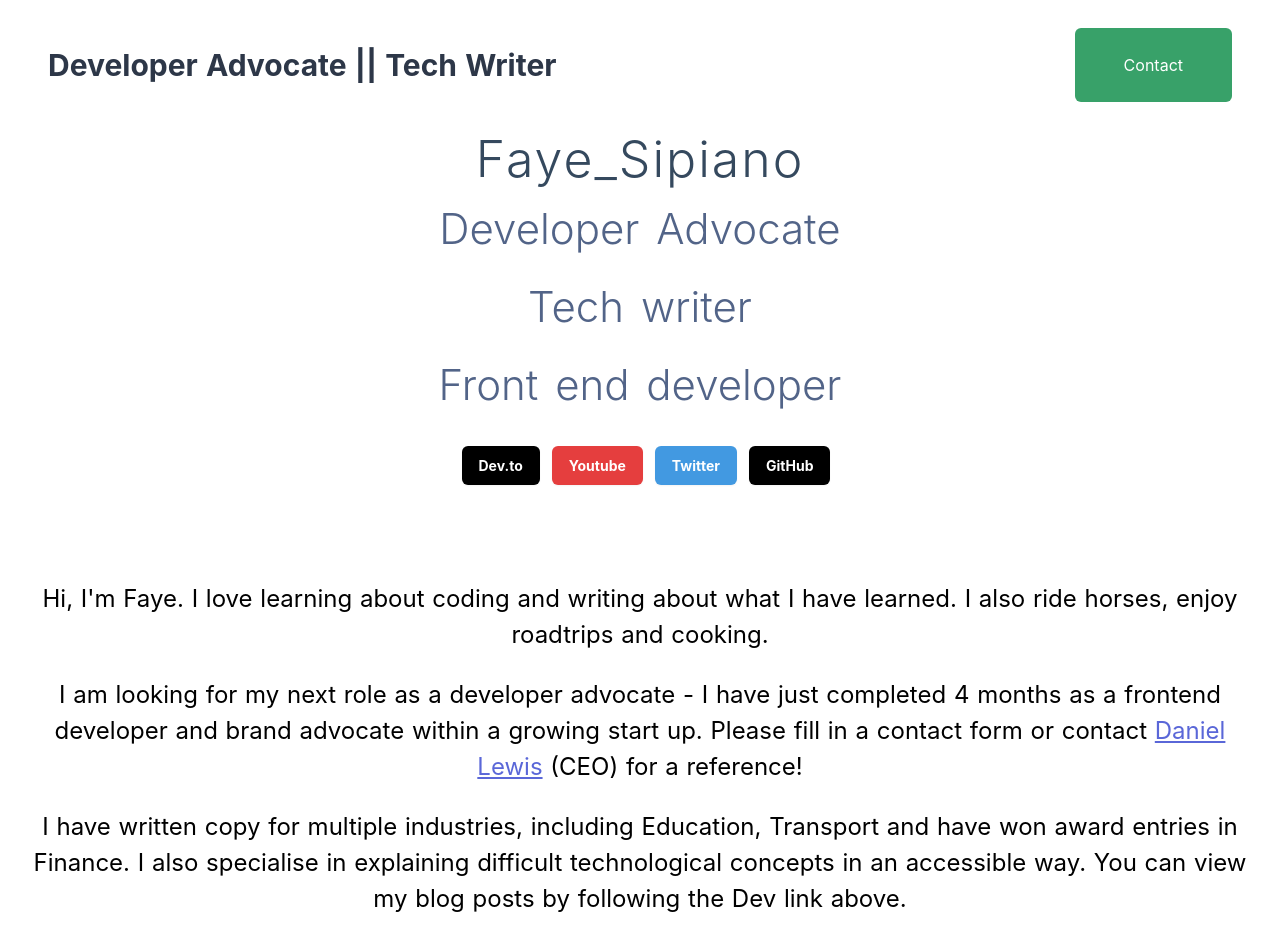
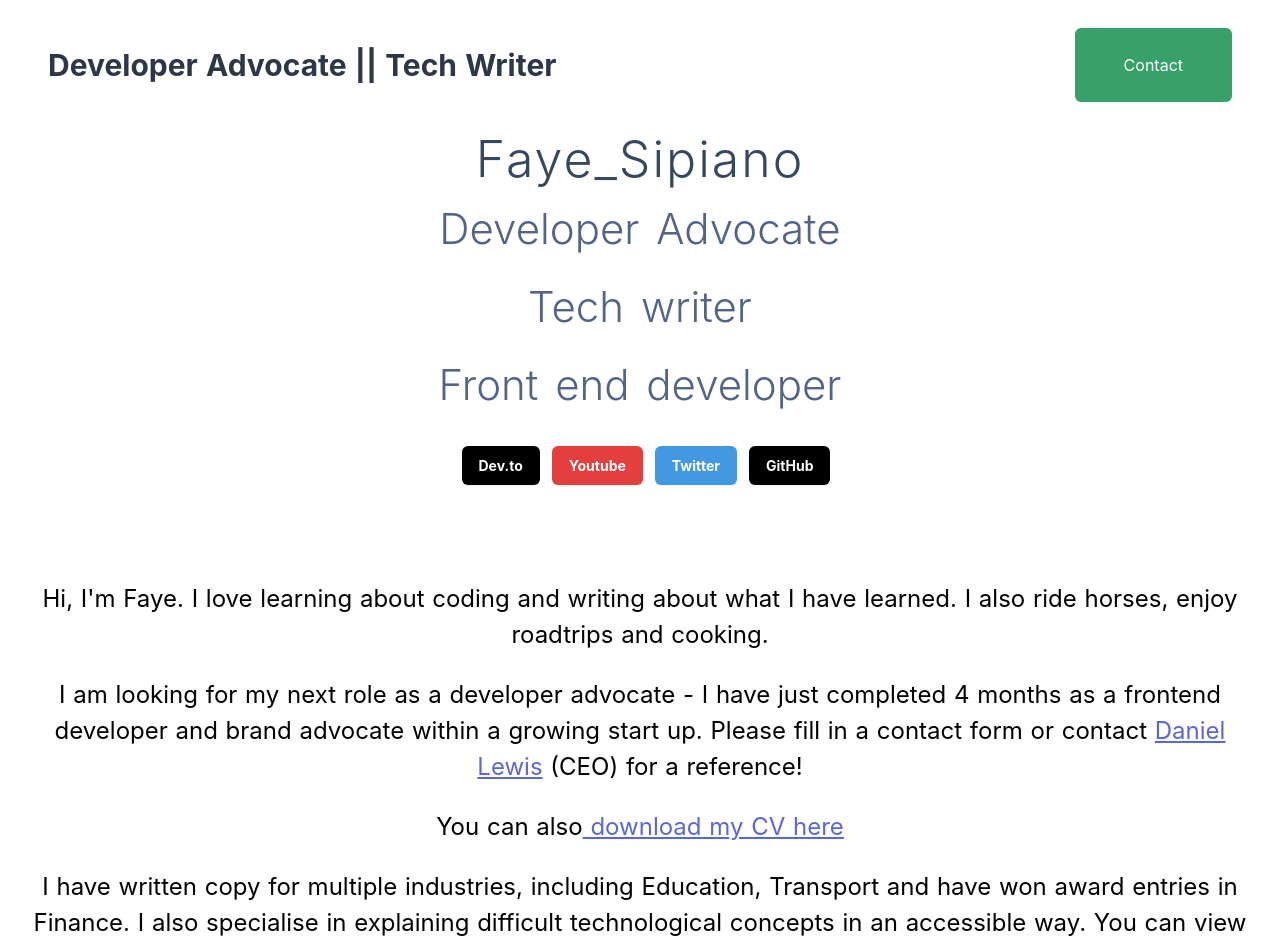
Before and after one commit to FSipiano/faye_portfolio, a Nuxt app: page / in a window 1280 px wide. Shown: the top 947 px of the page. Built offline with nearby package versions, Linux system fonts and the light colour scheme; a small style sheet from the web is missing.

Commit message:
cv download added

```diff
--- a/pages/index.vue
+++ b/pages/index.vue
@@ -52,6 +52,11 @@
         class="text-indigo-600 underline"
          href="https://twitter.com/DanLewistech"> Daniel Lewis</a>
          (CEO) for a reference! </p>
+         <p class="paragraph pt-6 sm: px-6"> You can also<a
+          class="text-indigo-600 underline"
+          href="https://github.com/FSipiano/faye_portfolio/raw/master/Faye%20Sipiano%20-%20Developer%20Advocate.pdf"> download my CV here
+          </a>
+          </p>
         <p class="paragraph pt-6 sm: px-6">I have written copy for multiple
           industries, including Education, Transport and have won award entries in Finance.
           I also specialise in explaining difficult technological concepts in an accessible way.
```
Also changed, not shown: 1 other file (tests, documents, lock files or other folders).
